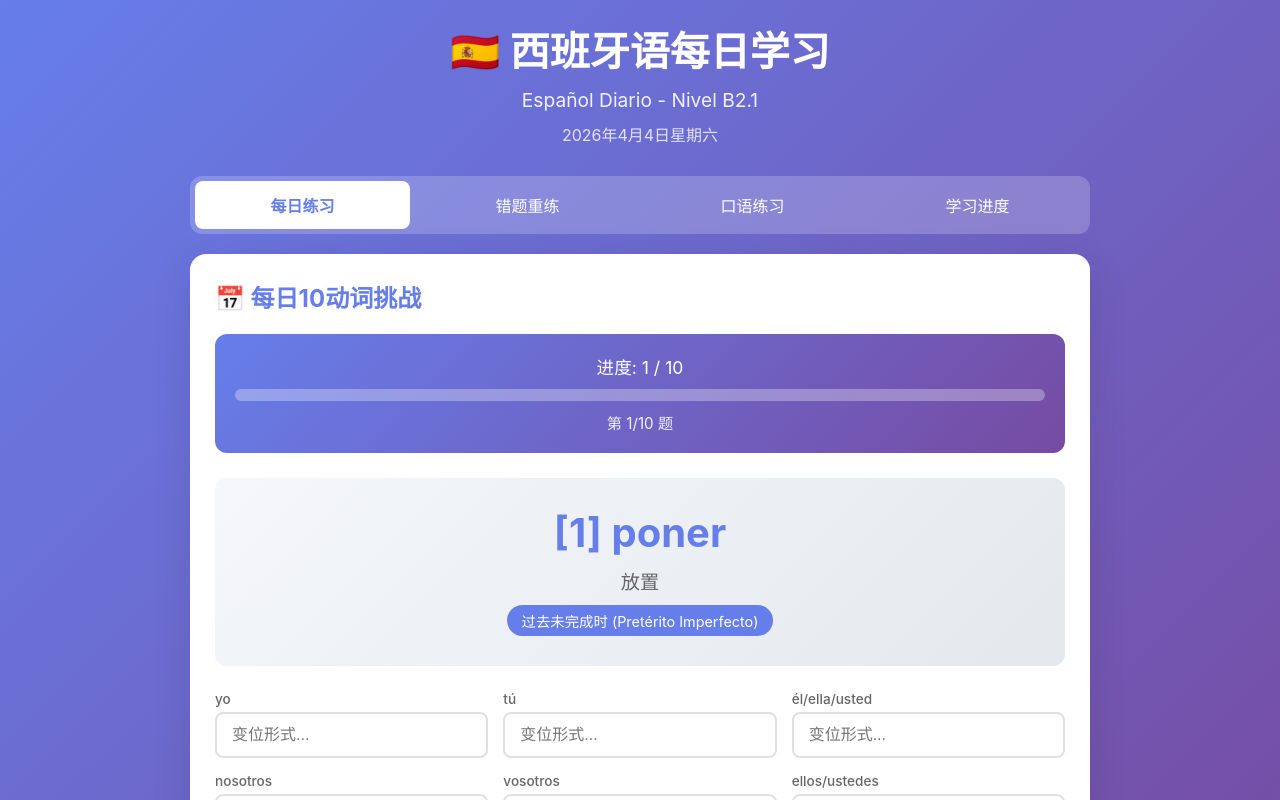
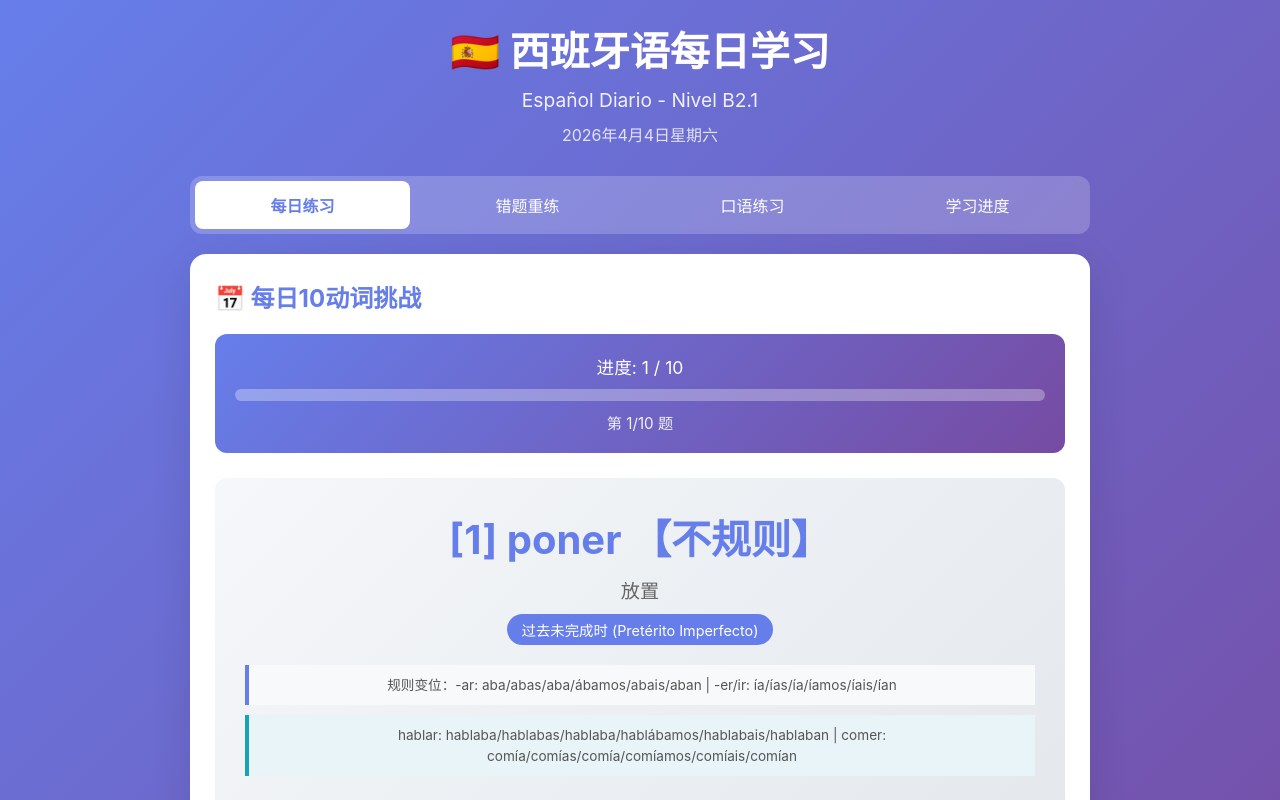
Before and after one commit to binbinliang1018/spanish-learning, a plain HTML site: page index.html in a window 1280 px wide. Both pictures are taken after a click on the button "开始今日挑战". Shown: the top 800 px of the page. Drawn offline with Linux system fonts and the light colour scheme.

Commit message:
添加时态变位规则说明和不规则动词标注

```diff
--- a/app.js
+++ b/app.js
@@ -162,10 +162,17 @@
         `第 ${dailyState.currentIndex + 1}/${DAILY_VERB_COUNT} 题`;
 
     // 更新动词显示 - 添加编号
+    const verbType = currentVerb.type === 'irregular' ? '【不规则】' :
+                     currentVerb.type === 'reflexive' ? '【代词式】' : '';
     document.getElementById('dailyVerbInfinitive').textContent =
-        `[${dailyState.currentIndex + 1}] ${currentVerb.inf}`;
+        `[${dailyState.currentIndex + 1}] ${currentVerb.inf} ${verbType}`;
     document.getElementById('dailyVerbMeaning').textContent = currentVerb.meaning;
     document.getElementById('dailyVerbTense').textContent = tenses[currentTense].name;
+
+    // 显示时态规则
+    const tenseInfo = tenses[currentTense];
+    document.getElementById('dailyTenseRule').textContent = tenseInfo.rule || '';
+    document.getElementById('dailyTenseExamples').textContent = tenseInfo.examples || '';
 
     // 生成输入框
     const grid = document.getElementById('dailyConjugationGrid');
@@ -907,9 +914,16 @@
         `复习错题 - 时态：${tenses[currentTense].name}（必须使用该时态）`;
 
     // 更新动词显示
-    document.getElementById('reviewVerbInfinitive').textContent = currentVerb.inf;
+    const verbType = currentVerb.type === 'irregular' ? '【不规则】' :
+                     currentVerb.type === 'reflexive' ? '【代词式】' : '';
+    document.getElementById('reviewVerbInfinitive').textContent = currentVerb.inf + ' ' + verbType;
     document.getElementById('reviewVerbMeaning').textContent = currentVerb.meaning;
     document.getElementById('reviewVerbTense').textContent = tenses[currentTense].name;
+
+    // 显示时态规则
+    const tenseInfo = tenses[currentTense];
+    document.getElementById('reviewTenseRule').textContent = tenseInfo.rule || '';
+    document.getElementById('reviewTenseExamples').textContent = tenseInfo.examples || '';
 
     // 生成输入框
     const grid = document.getElementById('reviewConjugationGrid');
--- a/index.html
+++ b/index.html
@@ -39,6 +39,8 @@
                     <div class="verb-infinitive" id="dailyVerbInfinitive">点击开始练习</div>
                     <div class="verb-meaning" id="dailyVerbMeaning"></div>
                     <div class="verb-tense" id="dailyVerbTense"></div>
+                    <div class="tense-rule" id="dailyTenseRule"></div>
+                    <div class="tense-examples" id="dailyTenseExamples"></div>
                 </div>
 
                 <div class="conjugation-grid" id="dailyConjugationGrid">
@@ -103,6 +105,8 @@
                         <div class="verb-infinitive" id="reviewVerbInfinitive">选择要复习的动词</div>
                         <div class="verb-meaning" id="reviewVerbMeaning"></div>
                         <div class="verb-tense" id="reviewVerbTense"></div>
+                        <div class="tense-rule" id="reviewTenseRule"></div>
+                        <div class="tense-examples" id="reviewTenseExamples"></div>
                     </div>
 
                     <div class="conjugation-grid" id="reviewConjugationGrid">
--- a/styles.css
+++ b/styles.css
@@ -129,6 +129,27 @@
     padding: 5px 15px;
     border-radius: 20px;
     font-size: 0.9rem;
+    margin-bottom: 10px;
+}
+
+.tense-rule {
+    background: #f8f9fa;
+    border-left: 4px solid #667eea;
+    padding: 10px 15px;
+    margin: 10px 0;
+    font-size: 0.85rem;
+    color: #555;
+    line-height: 1.5;
+}
+
+.tense-examples {
+    background: #e8f4f8;
+    border-left: 4px solid #17a2b8;
+    padding: 10px 15px;
+    margin: 10px 0;
+    font-size: 0.85rem;
+    color: #555;
+    line-height: 1.5;
 }
 
 /* 变位表格 */
--- a/verbs-data.js
+++ b/verbs-data.js
@@ -186,55 +186,82 @@
 const tenses = {
     presente: {
         name: "现在时 (Presente)",
-        pronouns: ["yo", "tú", "él/ella/usted", "nosotros", "vosotros", "ellos/ustedes"]
+        pronouns: ["yo", "tú", "él/ella/usted", "nosotros", "vosotros", "ellos/ustedes"],
+        rule: "规则变位：-ar: o/as/a/amos/áis/an | -er: o/es/e/emos/éis/en | -ir: o/es/e/imos/ís/en",
+        examples: "hablar: hablo/hablas/habla/hablamos/habláis/hablan | comer: como/comes/come/comemos/coméis/comen | vivir: vivo/vives/vive/vivimos/vivís/viven"
     },
     preterito: {
         name: "简单过去时 (Pretérito Indefinido)",
-        pronouns: ["yo", "tú", "él/ella/usted", "nosotros", "vosotros", "ellos/ustedes"]
+        pronouns: ["yo", "tú", "él/ella/usted", "nosotros", "vosotros", "ellos/ustedes"],
+        rule: "规则变位：-ar: é/aste/ó/amos/asteis/aron | -er/ir: í/iste/ió/imos/isteis/ieron",
+        examples: "hablar: hablé/hablaste/habló/hablamos/hablasteis/hablaron | comer: comí/comiste/comió/comimos/comisteis/comieron"
     },
     imperfecto: {
         name: "过去未完成时 (Pretérito Imperfecto)",
-        pronouns: ["yo", "tú", "él/ella/usted", "nosotros", "vosotros", "ellos/ustedes"]
+        pronouns: ["yo", "tú", "él/ella/usted", "nosotros", "vosotros", "ellos/ustedes"],
+        rule: "规则变位：-ar: aba/abas/aba/ábamos/abais/aban | -er/ir: ía/ías/ía/íamos/íais/ían",
+        examples: "hablar: hablaba/hablabas/hablaba/hablábamos/hablabais/hablaban | comer: comía/comías/comía/comíamos/comíais/comían"
     },
     futuro: {
         name: "简单将来时 (Futuro Simple)",
-        pronouns: ["yo", "tú", "él/ella/usted", "nosotros", "vosotros", "ellos/ustedes"]
+        pronouns: ["yo", "tú", "él/ella/usted", "nosotros", "vosotros", "ellos/ustedes"],
+        rule: "规则变位：原形动词 + é/ás/á/emos/éis/án（所有动词词尾相同）",
+        examples: "hablar: hablaré/hablarás/hablará/hablaremos/hablaréis/hablarán | comer: comeré/comerás/comerá/comeremos/comeréis/comerán"
     },
     condicional: {
         name: "条件式简单时 (Condicional Simple)",
-        pronouns: ["yo", "tú", "él/ella/usted", "nosotros", "vosotros", "ellos/ustedes"]
+        pronouns: ["yo", "tú", "él/ella/usted", "nosotros", "vosotros", "ellos/ustedes"],
+        rule: "规则变位：原形动词 + ía/ías/ía/íamos/íais/ían（所有动词词尾相同）",
+        examples: "hablar: hablaría/hablarías/hablaría/hablaríamos/hablaríais/hablarían | comer: comería/comerías/comería/comeríamos/comeríais/comerían"
     },
     subjuntivo: {
         name: "虚拟式现在时 (Presente de Subjuntivo)",
-        pronouns: ["yo", "tú", "él/ella/usted", "nosotros", "vosotros", "ellos/ustedes"]
+        pronouns: ["yo", "tú", "él/ella/usted", "nosotros", "vosotros", "ellos/ustedes"],
+        rule: "规则变位：-ar: e/es/e/emos/éis/en | -er/ir: a/as/a/amos/áis/an（与陈述式相反）",
+        examples: "hablar: hable/hables/hable/hablemos/habléis/hablen | comer: coma/comas/coma/comamos/comáis/coman"
     },
     subjuntivo_imperfecto: {
         name: "虚拟式过去未完成时 (Imperfecto de Subjuntivo)",
-        pronouns: ["yo", "tú", "él/ella/usted", "nosotros", "vosotros", "ellos/ustedes"]
+        pronouns: ["yo", "tú", "él/ella/usted", "nosotros", "vosotros", "ellos/ustedes"],
+        rule: "规则变位：-ar: ara/aras/ara/áramos/arais/aran | -er/ir: iera/ieras/iera/iéramos/ierais/ieran",
+        examples: "hablar: hablara/hablaras/hablara/habláramos/hablarais/hablaran | comer: comiera/comieras/comiera/comiéramos/comierais/comieran"
     },
     presente_perfecto: {
         name: "现在完成时 (Pretérito Perfecto)",
-        pronouns: ["yo", "tú", "él/ella/usted", "nosotros", "vosotros", "ellos/ustedes"]
+        pronouns: ["yo", "tú", "él/ella/usted", "nosotros", "vosotros", "ellos/ustedes"],
+        rule: "复合时态：haber(现在时) + 过去分词 | -ar→ado, -er/ir→ido",
+        examples: "hablar: he hablado/has hablado/ha hablado/hemos hablado/habéis hablado/han hablado"
     },
     pluscuamperfecto: {
         name: "过去完成时 (Pretérito Pluscuamperfecto)",
-        pronouns: ["yo", "tú", "él/ella/usted", "nosotros", "vosotros", "ellos/ustedes"]
+        pronouns: ["yo", "tú", "él/ella/usted", "nosotros", "vosotros", "ellos/ustedes"],
+        rule: "复合时态：haber(过去未完成时) + 过去分词 | -ar→ado, -er/ir→ido",
+        examples: "hablar: había hablado/habías hablado/había hablado/habíamos hablado/habíais hablado/habían hablado"
     },
     futuro_perfecto: {
         name: "将来完成时 (Futuro Perfecto)",
-        pronouns: ["yo", "tú", "él/ella/usted", "nosotros", "vosotros", "ellos/ustedes"]
+        pronouns: ["yo", "tú", "él/ella/usted", "nosotros", "vosotros", "ellos/ustedes"],
+        rule: "复合时态：haber(将来时) + 过去分词 | -ar→ado, -er/ir→ido",
+        examples: "hablar: habré hablado/habrás hablado/habrá hablado/habremos hablado/habréis hablado/habrán hablado"
     },
     condicional_perfecto: {
         name: "条件式完成时 (Condicional Compuesto)",
-        pronouns: ["yo", "tú", "él/ella/usted", "nosotros", "vosotros", "ellos/ustedes"]
+        pronouns: ["yo", "tú", "él/ella/usted", "nosotros", "vosotros", "ellos/ustedes"],
+        rule: "复合时态：haber(条件式) + 过去分词 | -ar→ado, -er/ir→ido",
+        examples: "hablar: habría hablado/habrías hablado/habría hablado/habríamos hablado/habríais hablado/habrían hablado"
     },
     subjuntivo_perfecto: {
         name: "虚拟式现在完成时 (Pretérito Perfecto de Subjuntivo)",
-        pronouns: ["yo", "tú", "él/ella/usted", "nosotros", "vosotros", "ellos/ustedes"]
+        pronouns: ["yo", "tú", "él/ella/usted", "nosotros", "vosotros", "ellos/ustedes"],
+        rule: "复合时态：haber(虚拟式现在时) + 过去分词 | -ar→ado, -er/ir→ido",
+        examples: "hablar: haya hablado/hayas hablado/haya hablado/hayamos hablado/hayáis hablado/hayan hablado"
     },
     imperativo: {
         name: "命令式 (Imperativo)",
-        pronouns: ["tú", "usted", "nosotros", "vosotros", "ustedes"]
+        pronouns: ["tú", "usted", "nosotros", "vosotros", "ustedes"],
+        rule: "规则变位：-ar: a/e/emos/ad/en | -er: e/a/amos/ed/an | -ir: e/a/amos/id/an（无'yo'形式）",
+        examples: "hablar: habla/hable/hablemos/hablad/hablen | comer: come/coma/comamos/comed/coman | vivir: viva/viva/vivamos/vivid/vivan",
+        note: "代词式动词：肯定命令式代词后置(levántate)，否定命令式代词前置(no te levantes)"
     }
 };
 
```
